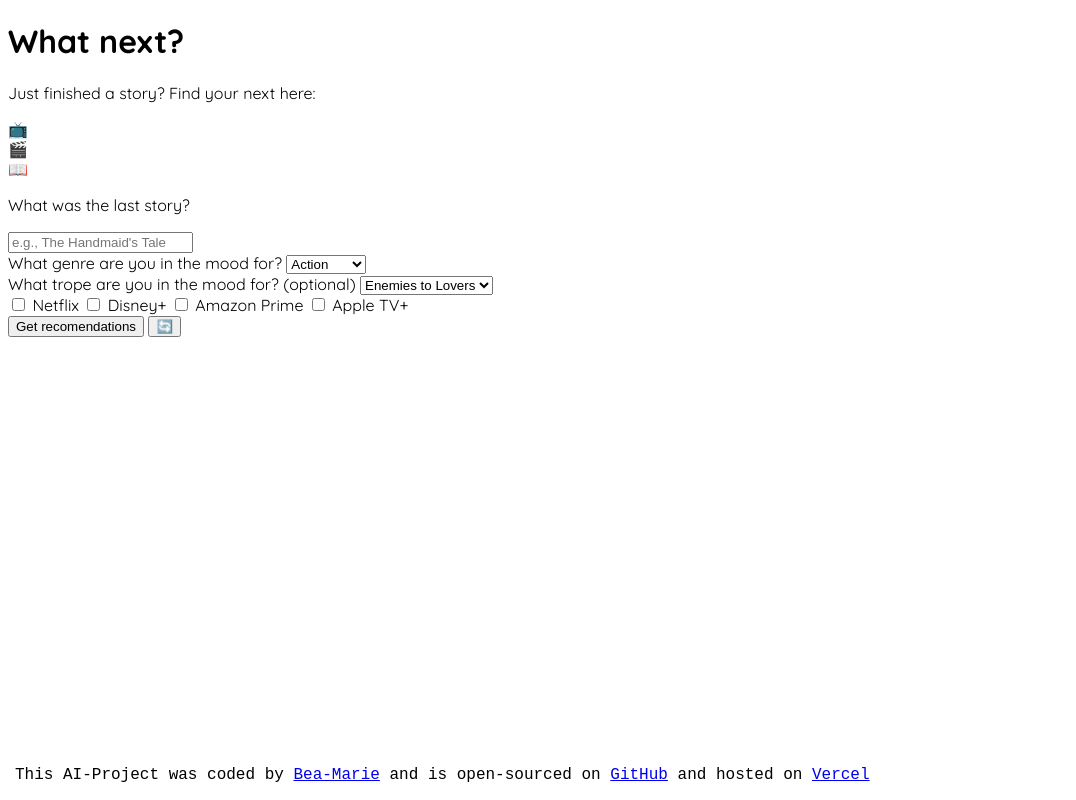
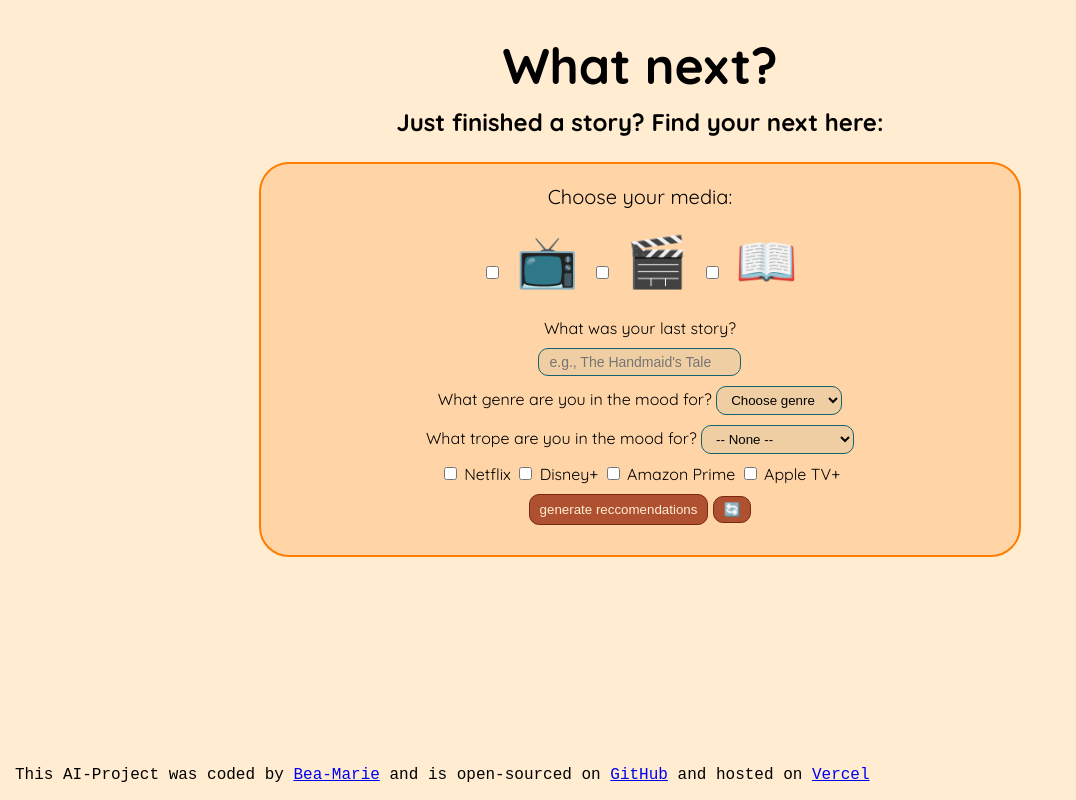
Before and after one commit to bmsurilla/What-next, a plain HTML site: page index.html in a window 1280 px wide. Shown: the whole page, without its empty margins (0-1076 px from the left). Drawn offline with Linux system fonts and the light colour scheme; a script that the page names is missing; a web font is replaced by a local one.

Commit message:
corrected html and added style

```diff
--- a/index.html
+++ b/index.html
@@ -15,22 +15,36 @@
   <body>
     <header>
       <h1 id="title">What next?</h1>
-      <p id="subtitle">Just finished a story? Find your next here:</p>
+      <h2 id="subtitle">Just finished a story? Find your next here:</h2>
     </header>
+
     <main>
-      <div id="media-container">
-        <div id="show">📺</div>
-        <div id="movie">🎬</div>
-        <div id="book">📖</div>
+      <div id="container-recommendaation">
+        <form id="recommendation-form">
+          <div id="section-media">
+            <p id="p-media">Choose your media:</p>
+            <input type="checkbox" name="media1" value="show" />
+            <label class="media" for="media1">📺</label>
+            <input type="checkbox" name="media2" value="movie" />
+            <label class="media" for="media2">🎬</label>
+            <input type="checkbox" name="media3" value="book" />
+            <label class="media" for="media3">📖</label>
           </div>
-      <div>
-        <form id="last-story">
-          <p>What was the last story?</p>
-          <input type="text" placeholder="e.g., The Handmaid's Tale" />
-        </form>
-        <form id="options">
+
+          <div id="section-last-story">
+            <p id="p-last-story">What was your last story?</p>
+            <input
+              id="input-last-story"
+              type="text"
+              placeholder="e.g., The Handmaid's Tale"
+              required
+            />
+          </div>
+
+          <div id="section-genre">
             <label for="genre">What genre are you in the mood for?</label>
             <select name="genre" id="genre">
+              <option value="choose">Choose genre</option>
               <option value="action">Action</option>
               <option value="comedy">Comedy</option>
               <option value="drama">Drama</option>
@@ -41,12 +55,12 @@
               <option value="thriller">Thriller</option>
               <option value="Mystery">Mystery</option>
             </select>
-        </form>
-        <form id="options">
-          <label for="trope"
-            >What trope are you in the mood for? (optional)</label
-          >
+          </div>
+
+          <div id="section-trope">
+            <label for="trope">What trope are you in the mood for?</label>
             <select name="trope" id="trope">
+              <option value="none">-- None --</option>
               <option value="enemies">Enemies to Lovers</option>
               <option value="chosen">Chosen One</option>
               <option value="found">Found Family</option>
@@ -57,8 +71,9 @@
               <option value="fake">Fake Relationship</option>
               <option value="proximity">Forced Proximity</option>
             </select>
-        </form>
-        <form id="streaming">
+          </div>
+
+          <div id="section-streaming">
             <input type="checkbox" name="stream1" value="Netflix" />
             <label class="stream" for="Stream1">Netflix</label>
             <input type="checkbox" name="stream2" value="Disney+" />
@@ -67,9 +82,11 @@
             <label class="stream" for="Stream3">Amazon Prime</label>
             <input type="checkbox" name="stream4" value="Apple TV+" />
             <label class="stream" for="Stream4">Apple TV+</label>
+          </div>
+
+          <input type="submit" value="generate reccomendations" id="generate" />
+          <input type="button" id="retry" value="🔄️" />
         </form>
-        <button id="generate" type="submit">Get recomendations</button>
-        <button id="retry">🔄️</button>
       </div>
     </main>
     <footer>
--- a/index.js
+++ /dev/null
@@ -1 +0,0 @@
-alert("hello");
--- a/style.css
+++ b/style.css
@@ -7,6 +7,7 @@
 
 body {
   font-family: "Quicksand";
+  background-color: #ffecd1;
 }
 
 #signature {
@@ -15,3 +16,104 @@ body {
   bottom: 0px;
   left: 15px;
 }
+
+header {
+  text-align: center;
+}
+
+#title {
+  font-size: 50px;
+  margin-bottom: 10px;
+  font-weight: bold;
+}
+#subtitle {
+  margin-top: 5px;
+  margin-bottom: 25px;
+}
+#container-recommendaation {
+  display: block;
+  margin: 0 auto;
+  text-align: center;
+  max-width: 60%;
+  background-color: #ff7b0033;
+  border: 2px solid #ff7d00;
+  border-radius: 30px;
+  padding-bottom: 30px;
+  padding-top: 0px;
+}
+#p-media {
+  font-size: 20px;
+}
+#section-media {
+  font-size: 50px;
+  display: block;
+  justify-content: space-between;
+  max-width: 350px;
+  margin: 0 auto;
+  padding-bottom: 10px;
+}
+
+#section-last-story {
+  text-align: center;
+  margin-bottom: 10px;
+}
+
+#p-last-story {
+  margin-bottom: 10px;
+}
+#input-last-story {
+  font-size: 14px;
+  background-color: #15616d10;
+  border: 1px solid #15616d;
+  border-radius: 10px;
+  padding: 5px 10px;
+  color: #001524;
+}
+#section-genre {
+  margin: 10px 0px;
+}
+#genre {
+  background-color: #15616d10;
+  border: 1px solid #15616d;
+  border-radius: 10px;
+  padding: 5px 10px;
+}
+#section-trope {
+  margin: 10px 0px;
+}
+#trope {
+  background-color: #15616d10;
+  border: 1px solid #15616d;
+  border-radius: 10px;
+  padding: 5px 10px;
+}
+#section-streaming {
+  margin: 10px 0px;
+}
+
+#generate {
+  background-color: #af5131;
+  border: 1px solid #78290f;
+  border-radius: 10px;
+  padding: 7px 10px;
+  color: #ffecd1;
+}
+#generate:hover {
+  background-color: #15616d;
+  border: 1px solid #001524;
+  color: #ffecd1;
+  transition: 230ms;
+}
+#retry {
+  background-color: #af5131;
+  border: 1px solid #78290f;
+  border-radius: 10px;
+  padding: 5px 10px;
+  color: #ffecd1;
+}
+#retry:hover {
+  background-color: #15616d;
+  border: 1px solid #001524;
+  color: #ffecd1;
+  transition: 230ms;
+}
```
Lines whose indentation alone changed are shown as unchanged.
